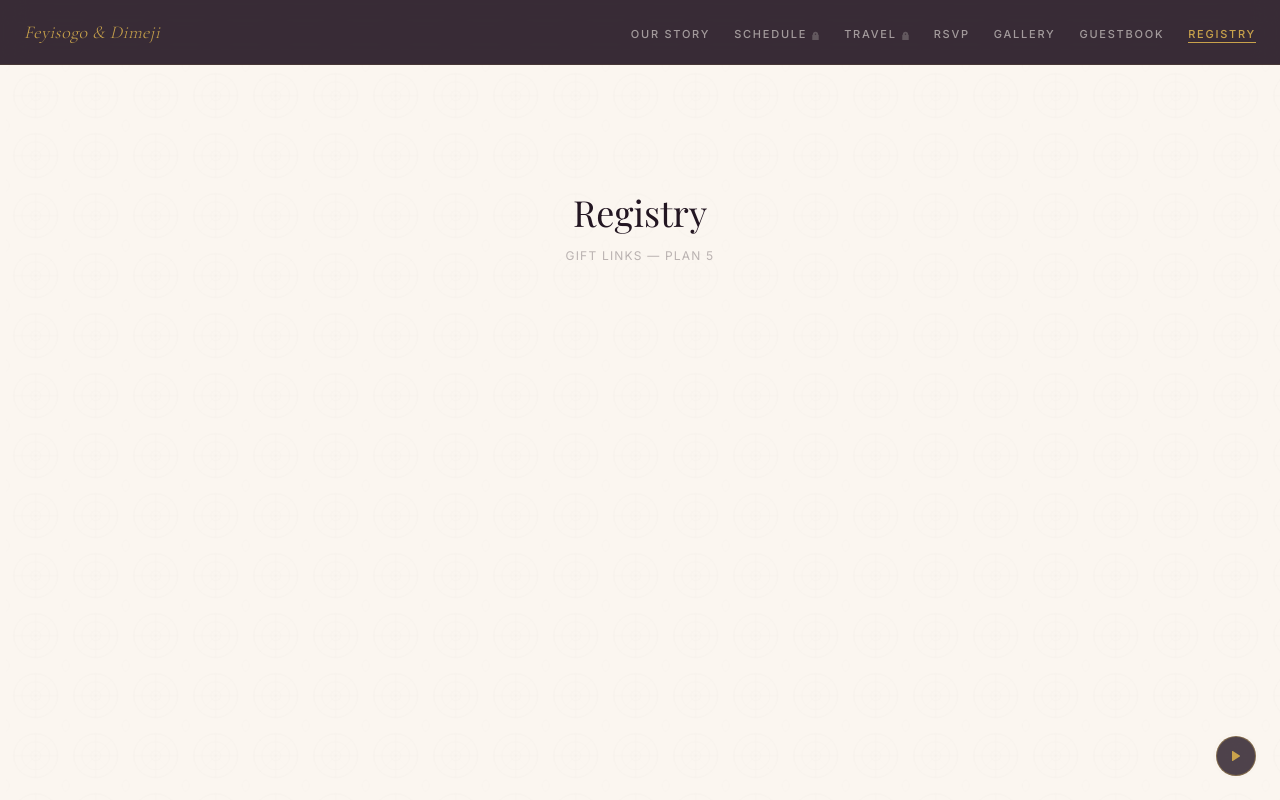
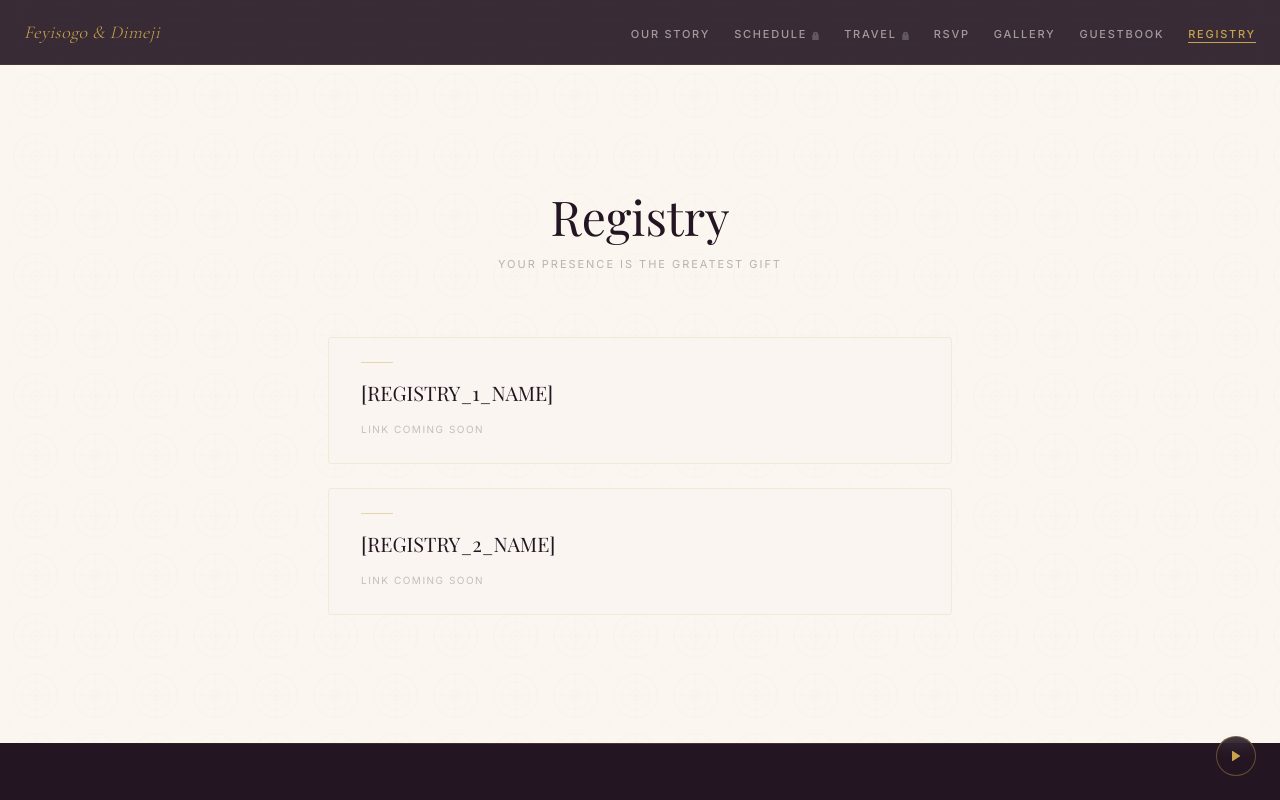
Before and after one commit to Dime1/Dimeyi-Website, a Next.js app: page /registry in a window 1280 px wide. Shown: the top 800 px of the page. Built offline with nearby package versions, Linux system fonts and the light colour scheme; a web font is replaced by a local one.

Commit message:
feat: add Registry page and RegistrySection

```diff
--- a/app/registry/page.tsx
+++ b/app/registry/page.tsx
@@ -1,8 +1,15 @@
+import { RegistrySection } from '@/features/registry/RegistrySection'
+
 export default function RegistryPage() {
   return (
-    <div className="min-h-screen py-32 px-6 text-center">
-      <h1 className="font-display text-4xl text-plum">Registry</h1>
-      <p className="font-sans text-plum/30 text-xs tracking-widest uppercase mt-4">Gift links — Plan 5</p>
-    </div>
+    <section className="max-w-2xl mx-auto px-6 py-32">
+      <h1 className="font-display text-4xl md:text-5xl text-plum text-center mb-4">
+        Registry
+      </h1>
+      <p className="font-sans text-[11px] tracking-[0.18em] uppercase text-plum/30 text-center mb-16">
+        Your presence is the greatest gift
+      </p>
+      <RegistrySection />
+    </section>
   )
 }
--- /dev/null
+++ b/features/registry/RegistrySection.tsx
@@ -0,0 +1,31 @@
+import { REGISTRY_LINKS } from '@/config/content'
+
+export function RegistrySection() {
+  return (
+    <div className="space-y-6">
+      {[...REGISTRY_LINKS].map(item => (
+        <div key={item.id} className="border border-gold/15 rounded-sm px-8 py-6 bg-ivory/60">
+          <div className="w-8 h-px bg-gold/40 mb-4" aria-hidden="true" />
+          <h2 className="font-display text-xl text-plum mb-2">{item.label}</h2>
+          {item.note && !item.note.startsWith('[') && (
+            <p className="font-sans text-xs text-plum/50 mb-4">{item.note}</p>
+          )}
+          {item.url.startsWith('[') ? (
+            <span className="font-sans text-[10px] tracking-[0.15em] uppercase text-plum/25">
+              Link coming soon
+            </span>
+          ) : (
+            <a
+              href={item.url}
+              target="_blank"
+              rel="noopener noreferrer"
+              className="font-sans text-[10px] tracking-[0.15em] uppercase text-gold hover:text-plum transition-colors duration-200"
+            >
+              View Registry →
+            </a>
+          )}
+        </div>
+      ))}
+    </div>
+  )
+}
```
Also changed, not shown: 1 other file (tests, documents, lock files or other folders).
